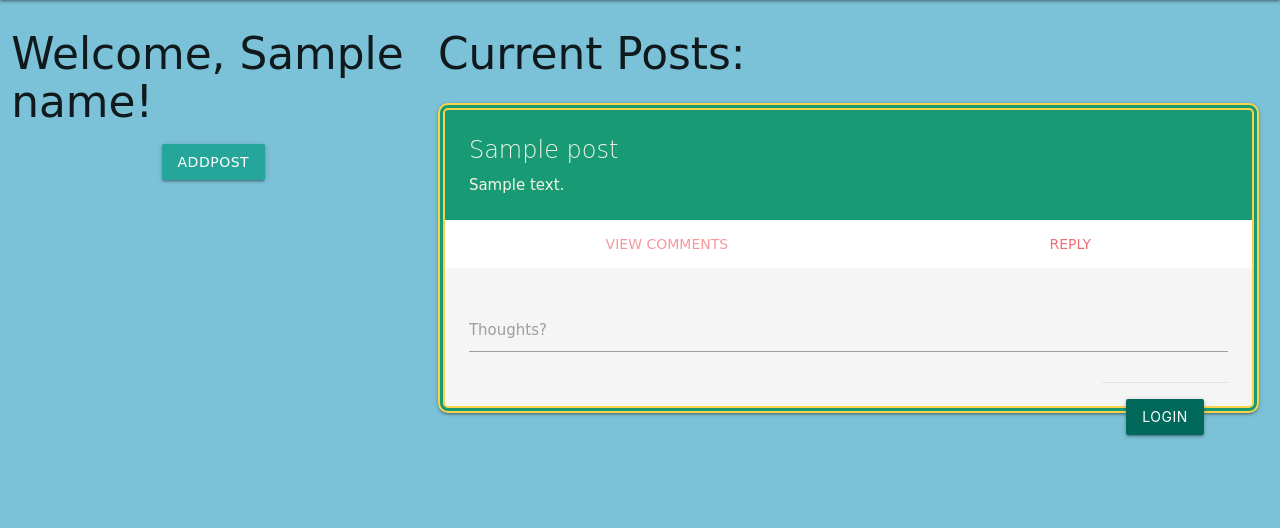
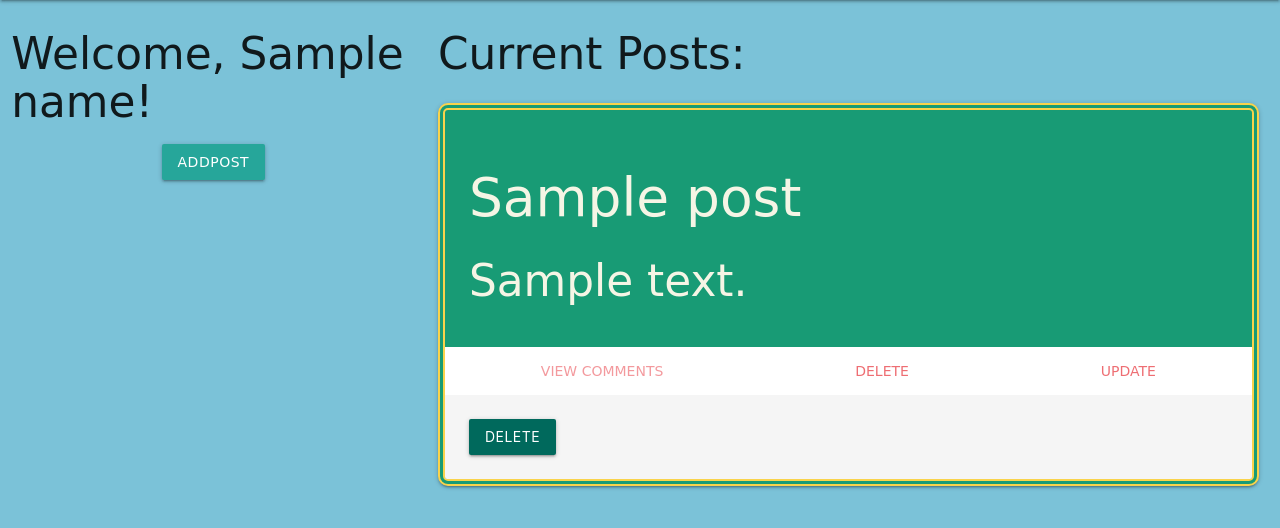
Before and after one commit to AndiS90/Tech-Blog, a Node project: template views/dashboard.handlebars in a window 1280 px wide. Shown: the part 240-768 px from the top of the page. Run offline with Node 20 templates, Linux system fonts and the light colour scheme; the template is opened without the code that fills it: most values are stand-ins (such as "Sample title", 1, 10 or a date in 2020); some libraries are stand-ins or nearby versions; some web fonts are replaced.

Commit message:
adjusted materialize css

```diff
--- a/views/dashboard.handlebars
+++ b/views/dashboard.handlebars
@@ -13,12 +13,36 @@
 
 {{#if posts.length}}
         <div class= " col s12 m8 ">
-
           <div class=" bookbox ">
            <h3>Current Posts:</h3>
 
            {{#each posts as |post|}}
-          {{> post-details}}
+         <div class="card">
+
+    <div class="card-content">
+      <span class="card-title"><h2>{{post.title}}</h2></span>
+
+     <h3>{{description}}</h3>
+    </div>
+    <div class="card-tabs">
+      <ul class="tabs tabs-fixed-width">
+        <li class="tab activator"><a href="#{{post.post_id}}-vcoms">View Comments</a></li>
+        <li class="tab"><a class="active" href="#{{post.post_id}}-del">Delete</a></li>
+        <li class="tab"><a class="active" href="#{{post.post_id}}-upd">Update</a></li>
+
+      </ul>
+    </div>
+    <div class="card-content grey lighten-4">
+      <div class="card-reveal">
+      <span class="card-title grey-text text-darken-4">Comments<i class="material-icons right">close</i></span>
+      <p>{{comment-details}}</p>
+     </div>
+
+      <div id="{{post.post_id}}-del">
+            <button data-id="{{post.post_id}}-del" class="submit hoverable waves-effect waves-light btn teal darken-3" type="submit">Delete</button>
+      </div>
+    </div>
+  </div>
           {{/each}}
           </div>
 
--- a/views/partials/post-details.handlebars
+++ b/views/partials/post-details.handlebars
@@ -1,5 +1,5 @@
 <div class="card">
-  <div class="card-stacked">
+
     <div class="card-content">
       <span class="card-title">{{title}}</span>
 
@@ -22,12 +22,13 @@
             <textarea class="materialize-textarea comment" type="text" id="comment"></textarea>
             <label for="comment">Thoughts?</label>
           </div>
-          <div class="form-group card-action right">
+          <div class="form-group card-action ">
             <button data-id="{{post_id}}" class="submit hoverable waves-effect waves-light btn teal darken-3" type="submit">login</button>
           </div>
         </form>
     </div>
-  </div>
+
 </div>
 
+
 {{! no description yet  }}
```
